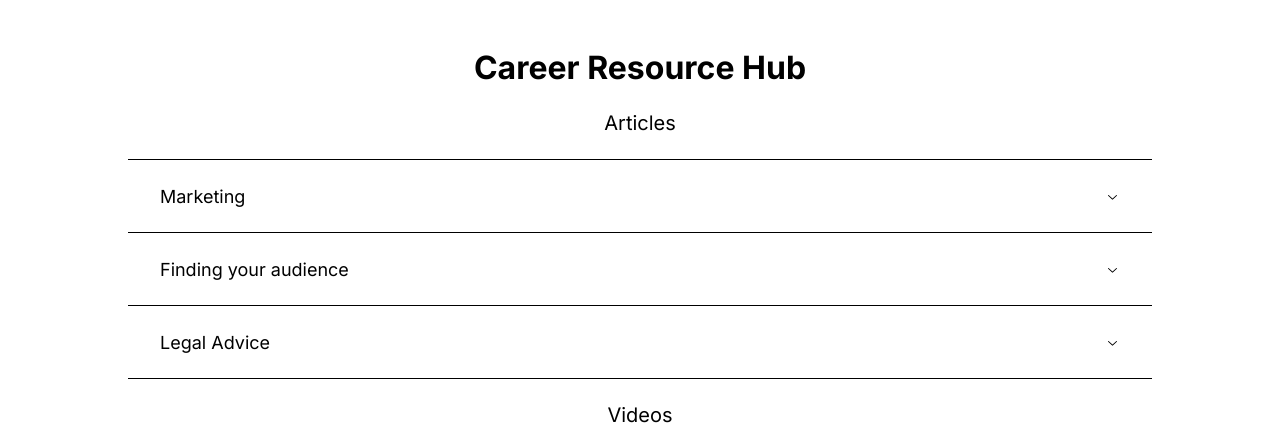
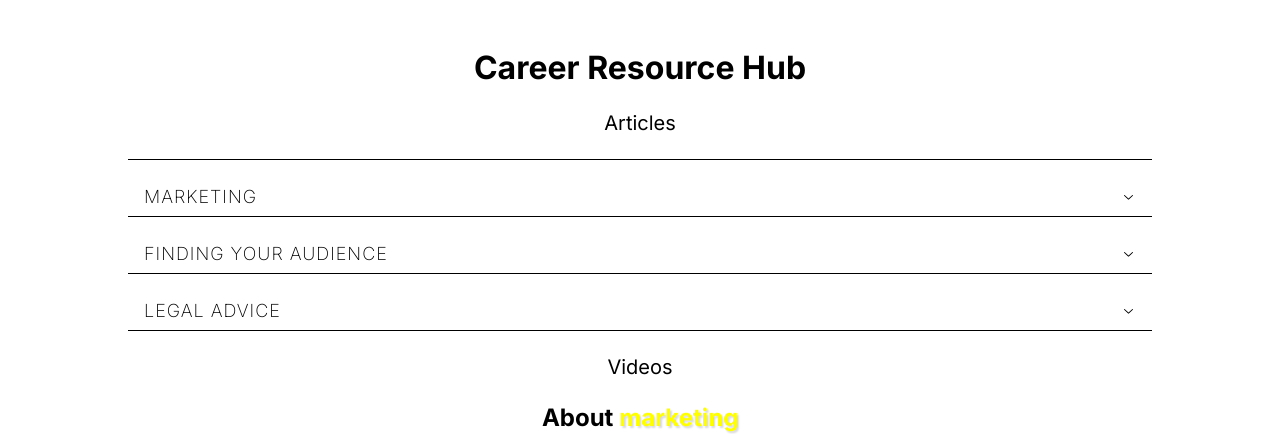
Before and after one commit to larzoni/career-resource-hub, a Next.js app: page / in a window 1280 px wide. Shown: the top 434 px of the page. Built offline with nearby package versions, Linux system fonts and the light colour scheme.

Commit message:
iterating on the scss files

```diff
--- a/src/components/Accordion/CategoryAccordion.module.scss
+++ b/src/components/Accordion/CategoryAccordion.module.scss
@@ -16,7 +16,10 @@
 
 .AccordionTrigger {
   border: none;
-  font-family: inherit;
+  font-family: var(--oswald-font-family);
+  text-transform: uppercase;
+  letter-spacing: 1px;
+  font-weight: 200;
   background-color: transparent;
   padding: 1rem;
   height: 40px;
@@ -37,13 +40,12 @@
 .AccordionContent {
   overflow: scroll;
   max-height: 500px;
-  font-size: 15px;
-  color: black;
 
   &::-webkit-scrollbar {
     display: none;
   }
 }
+
 .AccordionContent[data-state="open"] {
   animation: slideDown 400ms cubic-bezier(0.87, 0, 0.13, 1);
 }
@@ -68,7 +70,3 @@
     height: 0;
   }
 }
-
-.example::-webkit-scrollbar {
-  display: none;
-}
--- a/src/components/AccordionTrigger/AccordionTrigger.module.scss
+++ b/src/components/AccordionTrigger/AccordionTrigger.module.scss
@@ -1,6 +1,8 @@
 .AccordionHeader {
   display: flex;
-  padding: 1rem;
+  padding: 1rem 0rem 0rem 0rem;
+  font-family: var(--oswald-font-family);
+  text-transform: uppercase;
 }
 
 button[data-state="open"] > .AccordionChevron {
--- a/src/components/ArticleLink/ArticleLink.module.scss
+++ b/src/components/ArticleLink/ArticleLink.module.scss
@@ -4,7 +4,7 @@
   justify-content: space-between;
   margin: 1.5rem;
   gap: 5rem;
-  background-color: #f2f2f0;
+  background-color: #ffffff;
   border-radius: 1rem;
   padding: 2rem 4rem;
 }
@@ -13,7 +13,8 @@
   border-radius: 1rem;
   width: 60%;
   max-width: 50%;
-  height: auto;
+  max-height: 400px;
+  height: 40%;
   object-fit: cover;
 }
 
@@ -52,3 +53,38 @@
     gap: 1rem;
   }
 }
+
+@media only screen and (max-width: 600px) {
+  .wrapper {
+    flex-direction: column;
+    padding: 2rem 2rem;
+    gap: 1rem;
+  }
+
+  .button {
+    margin-top: 1rem;
+  }
+
+  .thumbnail {
+    width: 100%;
+    max-width: 100%;
+  }
+  .title {
+    font-size: 1rem;
+  }
+
+  .description {
+    font-size: 0.9rem;
+    margin-top: 1rem;
+  }
+
+  .button  {
+    font-size: 0.8rem;
+  }
+}
+
+@media only screen and (min-width: 601px) and (max-width: 1024px) {
+}
+
+@media only screen and (min-width: 1025px) {
+}
```
